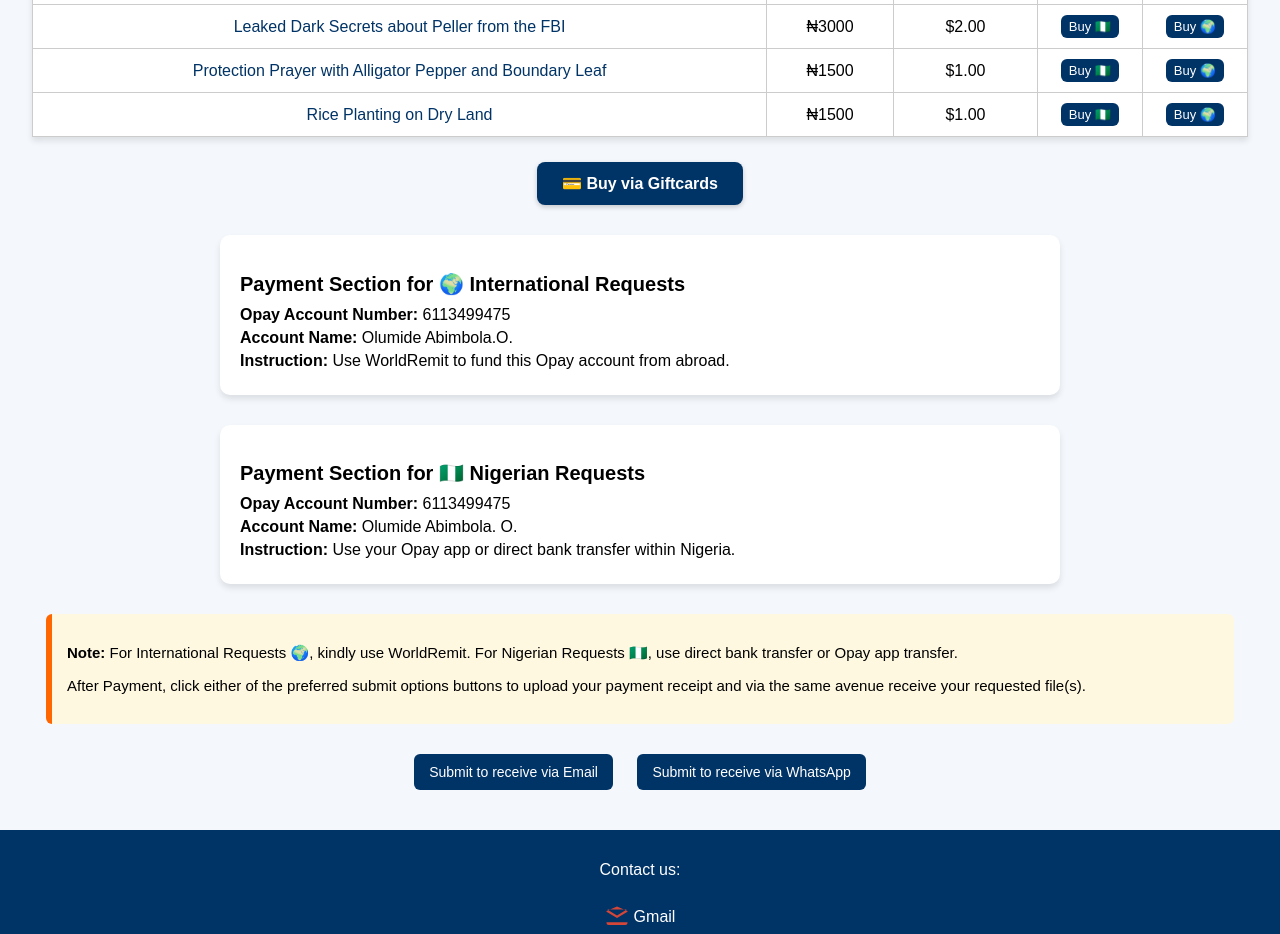
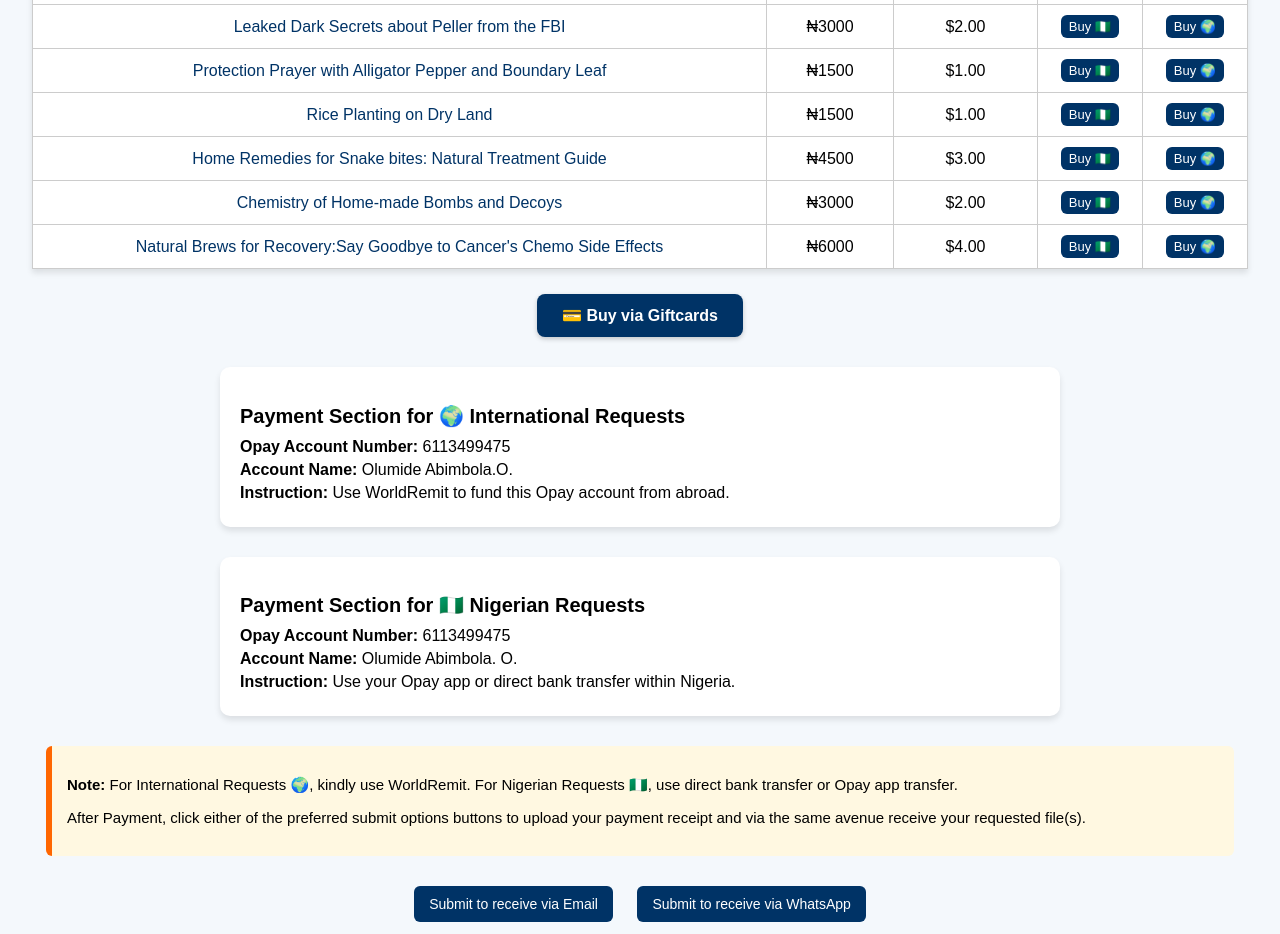
Before and after one commit to teslahpublishers/pdf-store, a plain HTML site: page index.html in a window 1280 px wide. Shown: the part 900-1834 px from the top of the page. Drawn offline with Linux system fonts and the light colour scheme.

Commit message:
Update index.html

```diff
--- a/index.html
+++ b/index.html
@@ -299,6 +299,27 @@
       <td><button class="buy-btn" onclick="location.href='#note'">Buy 🇳🇬</button></td>
       <td><button class="buy-btn" onclick="location.href='#note'">Buy 🌍</button></td>
     </tr>
+    <tr>
+      <td class="pdf-title">Home Remedies for Snake bites: Natural Treatment Guide</td>
+      <td>₦4500</td>
+      <td>$3.00</td>
+      <td><button class="buy-btn" onclick="location.href='#note'">Buy 🇳🇬</button></td>
+      <td><button class="buy-btn" onclick="location.href='#note'">Buy 🌍</button></td>
+    </tr>
+    <tr>
+      <td class="pdf-title">Chemistry of Home-made Bombs and Decoys</td>
+      <td>₦3000</td>
+      <td>$2.00</td>
+      <td><button class="buy-btn" onclick="location.href='#note'">Buy 🇳🇬</button></td>
+      <td><button class="buy-btn" onclick="location.href='#note'">Buy 🌍</button></td>
+    </tr>
+    <tr>
+      <td class="pdf-title">Natural Brews for Recovery:Say Goodbye to Cancer's Chemo Side Effects</td>
+      <td>₦6000</td>
+      <td>$4.00</td>
+      <td><button class="buy-btn" onclick="location.href='#note'">Buy 🇳🇬</button></td>
+      <td><button class="buy-btn" onclick="location.href='#note'">Buy 🌍</button></td>
+    </tr>
   </table>
 
   <!-- Buy via Giftcards Button Section -->
```
